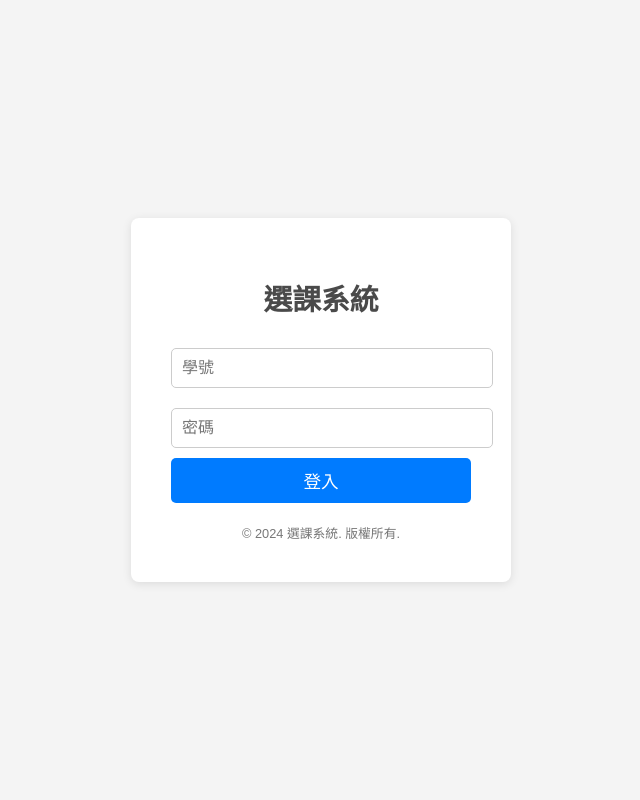
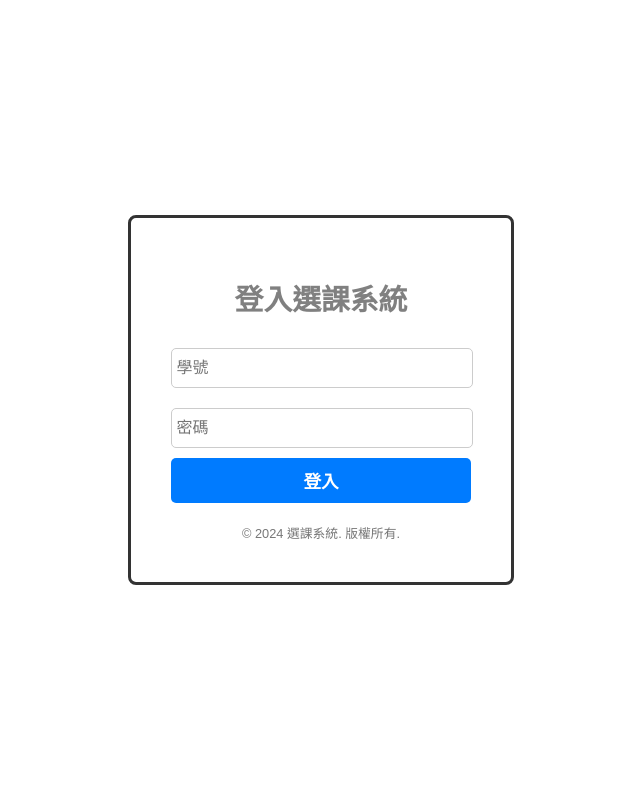
Before and after one commit to Fonzzznkk/D1149665, a Django app: page /myapp/login/ in a window 1280 px wide. Shown: the whole page, without its empty margins (319-959 px from the left). Run offline with Django 5.2, Linux system fonts and the light colour scheme; some libraries are stand-ins or nearby versions.

Commit message:
update login interface

```diff
--- a/software/mysite/myapp/templates/myapp/login.html
+++ b/software/mysite/myapp/templates/myapp/login.html
@@ -38,11 +38,11 @@
 
     </script>
     <meta name="viewport" content="width=device-width, initial-scale=1.0">
-    <title>選課系統 - 登入</title>
+    <title>選課系統 登入頁面</title>
     <style>
         body {
             font-family: 'Arial', sans-serif;
-            background-color: #f4f4f4;
+            background-color: white;
             color: #333;
             display: flex;
             justify-content: center;
@@ -52,10 +52,12 @@
         }
 
         .login-container {
-            background-color: #ffffff;
+            background-color: white;
             border-radius: 8px;
+            border-collapse: collapse;
+            border: solid;
             padding: 40px;
-            box-shadow: 0 2px 10px rgba(0, 0, 0, 0.1);
+            /*box-shadow: 0 2px 10px rgba(0, 0, 0, 0.1);*/
             width: 300px;
             text-align: center;
         }
@@ -63,13 +65,13 @@
         h1 {
             font-size: 1.8em;
             margin-bottom: 20px;
-            color: #4a4a4a;
+            color: gray;
         }
 
         input[type="text"],
         input[type="password"] {
             width: 100%;
-            padding: 10px;
+            padding: 10px 0;
             margin: 10px 0;
             border: 1px solid #cccccc;
             border-radius: 5px;
@@ -79,7 +81,7 @@
 
         input[type="text"]:focus,
         input[type="password"]:focus {
-            border-color: #007bff;
+            border-color: black;
             outline: none;
         }
 
@@ -89,7 +91,7 @@
             background-color: #007bff;
             border: none;
             border-radius: 5px;
-            color: #ffffff;
+            color: white;
             font-size: 1.1em;
             cursor: pointer;
             transition: background 0.3s;
@@ -108,12 +110,12 @@
 </head>
 <body>
     <div class="login-container">
-        <h1>選課系統</h1>
+        <h1> 登入選課系統 </h1>
         <form method="POST" action="/myapp/login/">
             {% csrf_token %}
-            <input type="text" name="studentid" id="uid" placeholder="學號" required>
-            <input type="password" name="password"  id="pwd" placeholder="密碼" required>
-            <button  id="login-button" type="submit">登入</button>
+            <input type="text" name="studentid" id="uid" placeholder=" 學號" required>
+            <input type="password" name="password"  id="pwd" placeholder=" 密碼" required>
+            <button id="login-button" type="submit"> <b> 登入 </b> </button>
         </form>
         <div class="footer">© 2024 選課系統. 版權所有.</div>
     </div>
```
